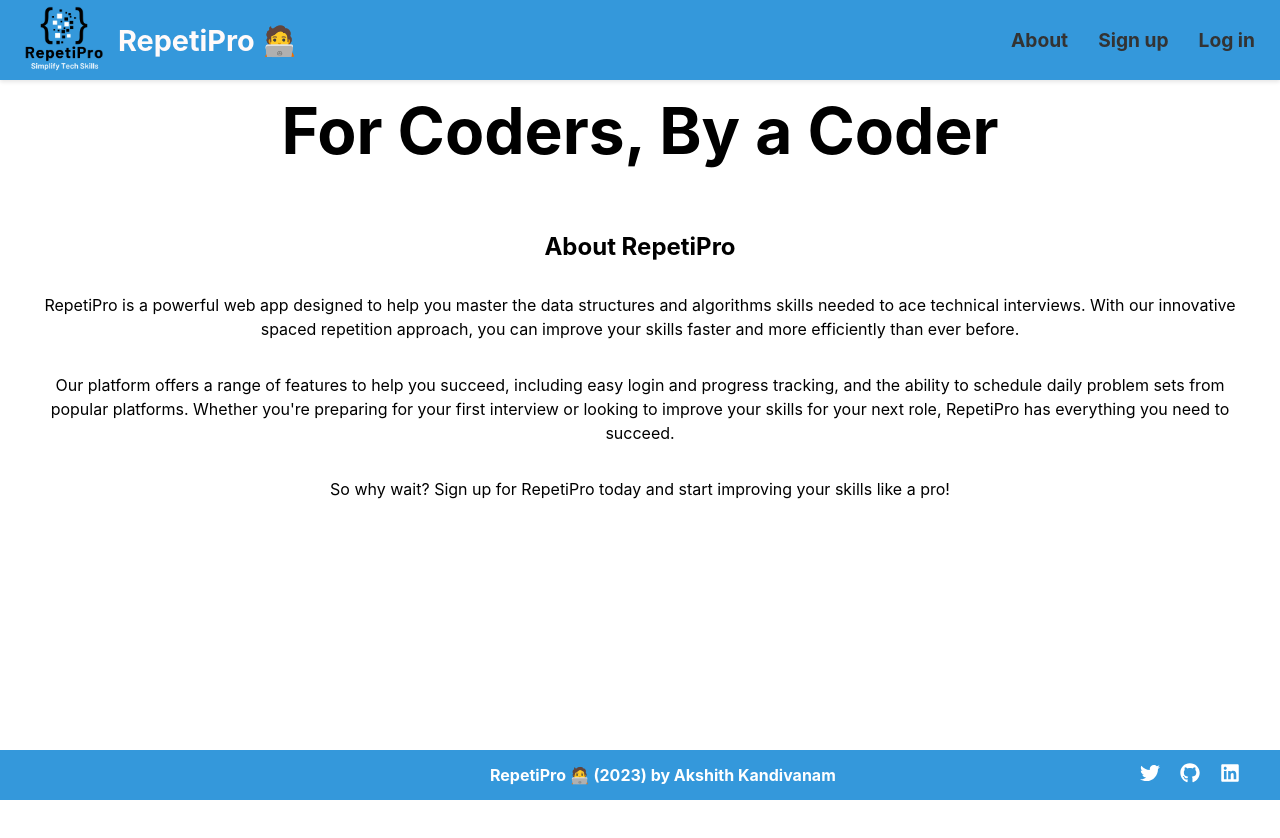
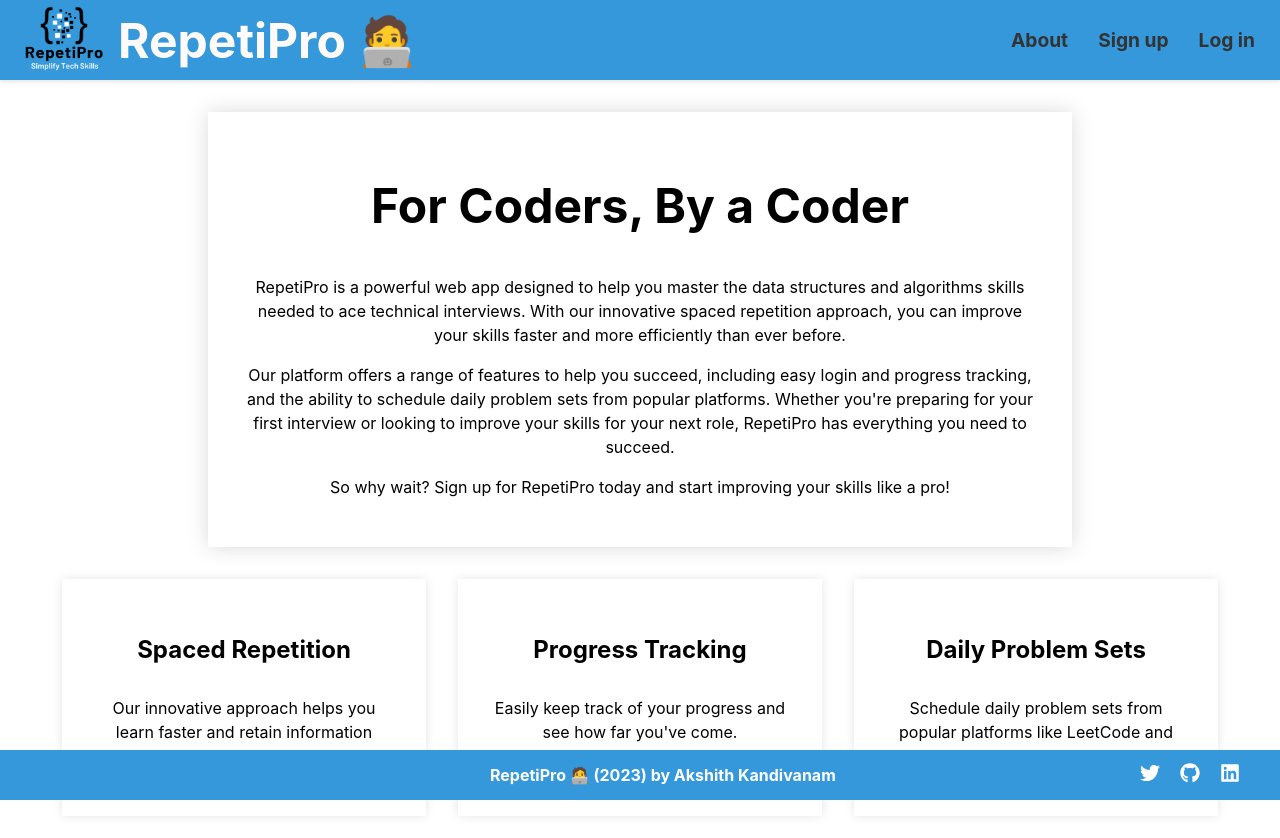
Before and after one commit to akkik04/AlgoRepeat, a React (Create React App) app in the folder client/: page /about in a window 1280 px wide. Shown: the top 838 px of the page. Before the commit the page ends 800 px from the top, so only its background shows below. Built offline with nearby package versions, Linux system fonts and the light colour scheme.

Commit message:
Modified about page

```diff
--- a/client/src/pages/about/about.js
+++ b/client/src/pages/about/about.js
@@ -4,14 +4,27 @@ import '../../styles/about/about.css';
 const About = () => {
   return (
     <div className="about">
-      <div className="header">
+      <div className="main-description">
         <h1>For Coders, By a Coder</h1>
+        <div className="description-content">
+          <p>RepetiPro is a powerful web app designed to help you master the data structures and algorithms skills needed to ace technical interviews. With our innovative spaced repetition approach, you can improve your skills faster and more efficiently than ever before.</p>
+          <p>Our platform offers a range of features to help you succeed, including easy login and progress tracking, and the ability to schedule daily problem sets from popular platforms. Whether you're preparing for your first interview or looking to improve your skills for your next role, RepetiPro has everything you need to succeed.</p>
+          <p>So why wait? Sign up for RepetiPro today and start improving your skills like a pro!</p>
+        </div>
       </div>
-      <div className="content">
-        <h2>About RepetiPro</h2>
-        <p>RepetiPro is a powerful web app designed to help you master the data structures and algorithms skills needed to ace technical interviews. With our innovative spaced repetition approach, you can improve your skills faster and more efficiently than ever before.</p>
-        <p>Our platform offers a range of features to help you succeed, including easy login and progress tracking, and the ability to schedule daily problem sets from popular platforms. Whether you're preparing for your first interview or looking to improve your skills for your next role, RepetiPro has everything you need to succeed.</p>
-        <p>So why wait? Sign up for RepetiPro today and start improving your skills like a pro!</p>
+      <div className="features">
+        <div className="feature-box">
+          <h3>Spaced Repetition</h3>
+          <p>Our innovative approach helps you learn faster and retain information longer.</p>
+        </div>
+        <div className="feature-box">
+          <h3>Progress Tracking</h3>
+          <p>Easily keep track of your progress and see how far you've come.</p>
+        </div>
+        <div className="feature-box">
+          <h3>Daily Problem Sets</h3>
+          <p>Schedule daily problem sets from popular platforms like LeetCode and HackerRank.</p>
+        </div>
       </div>
     </div>
   );
--- a/client/src/styles/about/about.css
+++ b/client/src/styles/about/about.css
@@ -1,37 +1,57 @@
 .about {
-  display: grid;
-  grid-template-columns: repeat(12, 1fr);
-  grid-template-rows: 100px auto;
-  grid-template-areas:
-    "header header header header header header header header header header header header"
-    "content content content content content content content content content content content content";
+  display: flex;
+  flex-direction: column;
+  justify-content: center;
+  align-items: center;
+  padding: 2rem;
 }
 
-.header {
-  grid-area: header;
-  display: flex;
-  align-items: center;
-  justify-content: center;
-  color: black;
-  font-size: 2rem;
-}
-
-.content {
-  grid-area: content;
+.main-description {
   display: flex;
   flex-direction: column;
   align-items: center;
+  background-color: white;
+  box-shadow: 0px 0px 20px rgba(0, 0, 0, 0.15);
+  padding: 2rem;
+  margin-bottom: 2rem;
+  text-align: center;
+  max-width: 800px;
+}
+
+.description-content {
+  margin-top: -0.5rem;
+}
+
+.features {
+  display: flex;
+  flex-wrap: wrap;
   justify-content: center;
+  gap: 2rem;
+}
+
+.feature-box {
+  display: flex;
+  flex-direction: column;
+  align-items: center;
+  background-color: white;
+  box-shadow: 0px 0px 10px rgba(0, 0, 0, 0.1);
   padding: 2rem;
   text-align: center;
+  width: 300px;
 }
 
-h2 {
+h1 {
+  font-size: 3rem;
+  margin-bottom: 2rem;
+}
+
+h3 {
   font-size: 1.5rem;
   margin-bottom: 1rem;
 }
 
 p {
+  font-size: 1rem;
   line-height: 1.5;
   margin-bottom: 1rem;
 }
```
